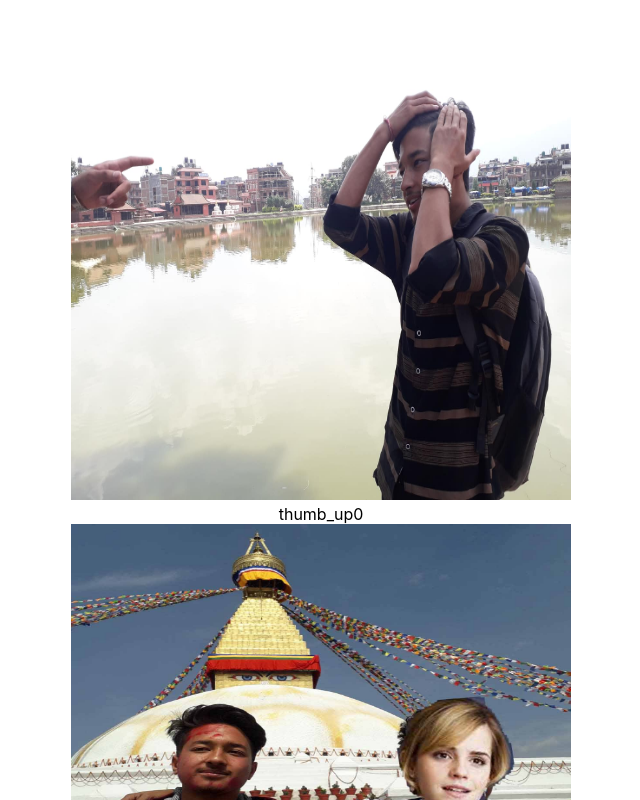
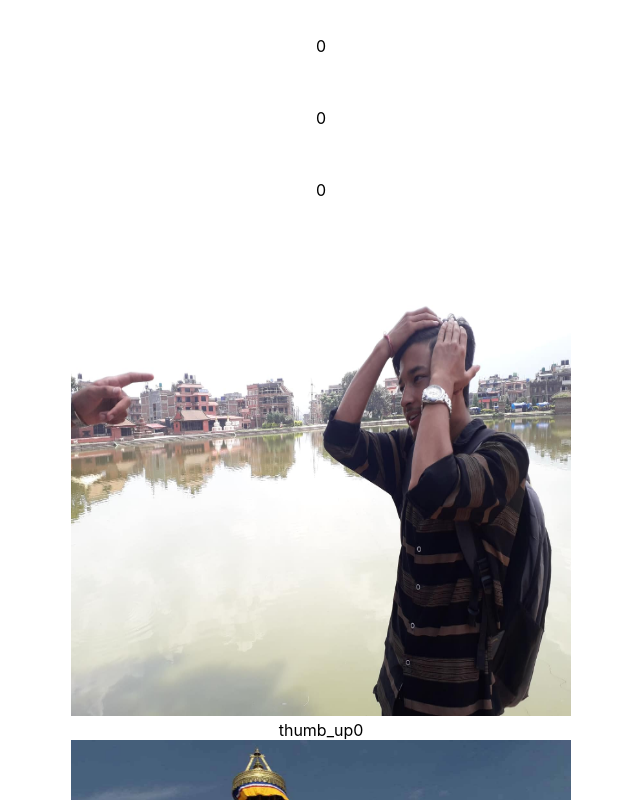
Before and after one commit to mwizard9/TestingProject, a React (Create React App) app in the folder blindc/: page / in a window 1280 px wide. Shown: the top 800 px of the page, without its empty margins (319-959 px from the left). Built offline with nearby package versions, Linux system fonts and the light colour scheme.

Commit message:
adding counter app

```diff
--- a/blindc/src/App.js
+++ b/blindc/src/App.js
@@ -2,6 +2,7 @@
 import './App.css';
 import CameraTest from './Components/CameraTest';
 import Compare from './Components/Compare';
+import CounterApp from './Components/CounterApp';
 import Elo from './Components/Elo';
 import ImageVoting from './Components/ImageVoting';
 
@@ -13,6 +14,7 @@ import VotingCounter from './Components/VotingCounter';
 function App() {
   return (
     <div className="App">
+      <CounterApp/>
       <SelectImage/>
      <ImageVoting/>
      <CameraTest/>
--- /dev/null
+++ b/blindc/src/Components/CounterApp.js
@@ -0,0 +1,29 @@
+import React, { useState } from 'react';
+
+const CounterApp = () => {
+  const [count, setCount] = useState({
+    image1: 0,
+    image2: 0,
+    image3: 0
+  });
+
+  const handleClick = (id) => {
+    setCount({
+      ...count,
+      [id]: count[id] + 1
+    });
+  };
+
+  return (
+    <div>
+      <img id="image1" onClick={() => handleClick("image1")} />
+      <p>{count.image1}</p>
+      <img id="image2" onClick={() => handleClick("image2")} />
+      <p>{count.image2}</p>
+      <img id="image3" onClick={() => handleClick("image3")} />
+      <p>{count.image3}</p>
+    </div>
+  );
+};
+
+export default CounterApp;
```
